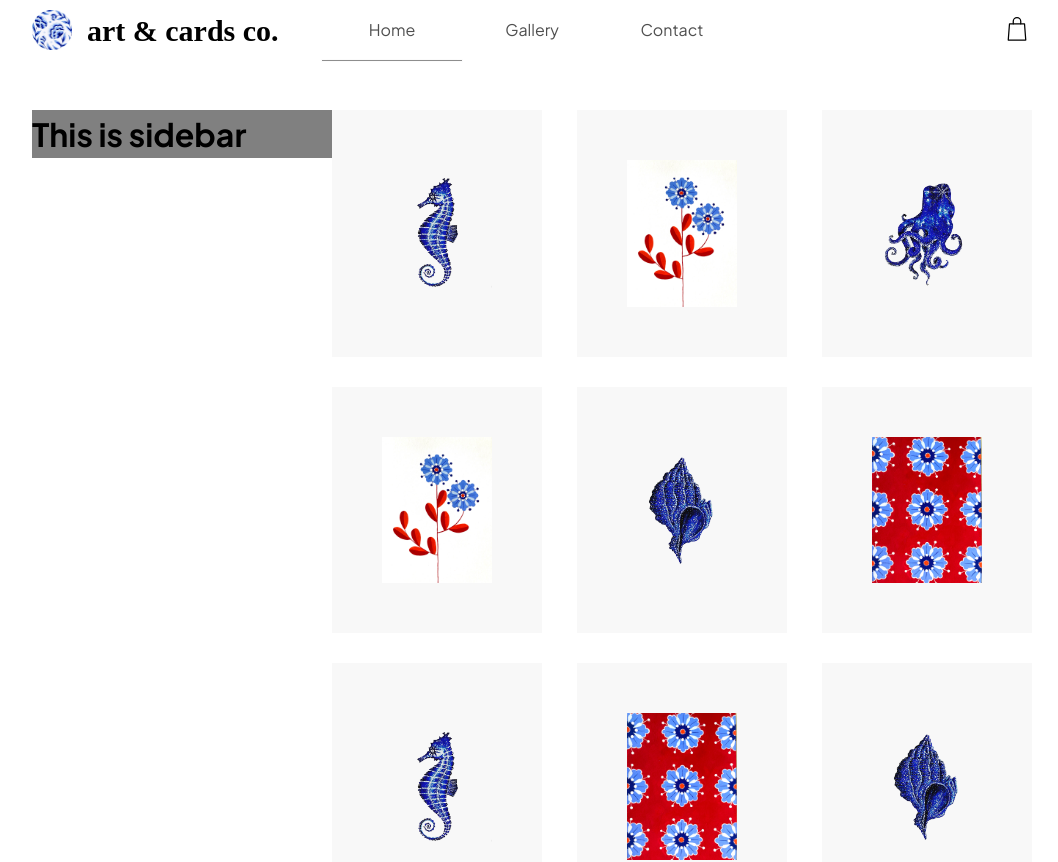
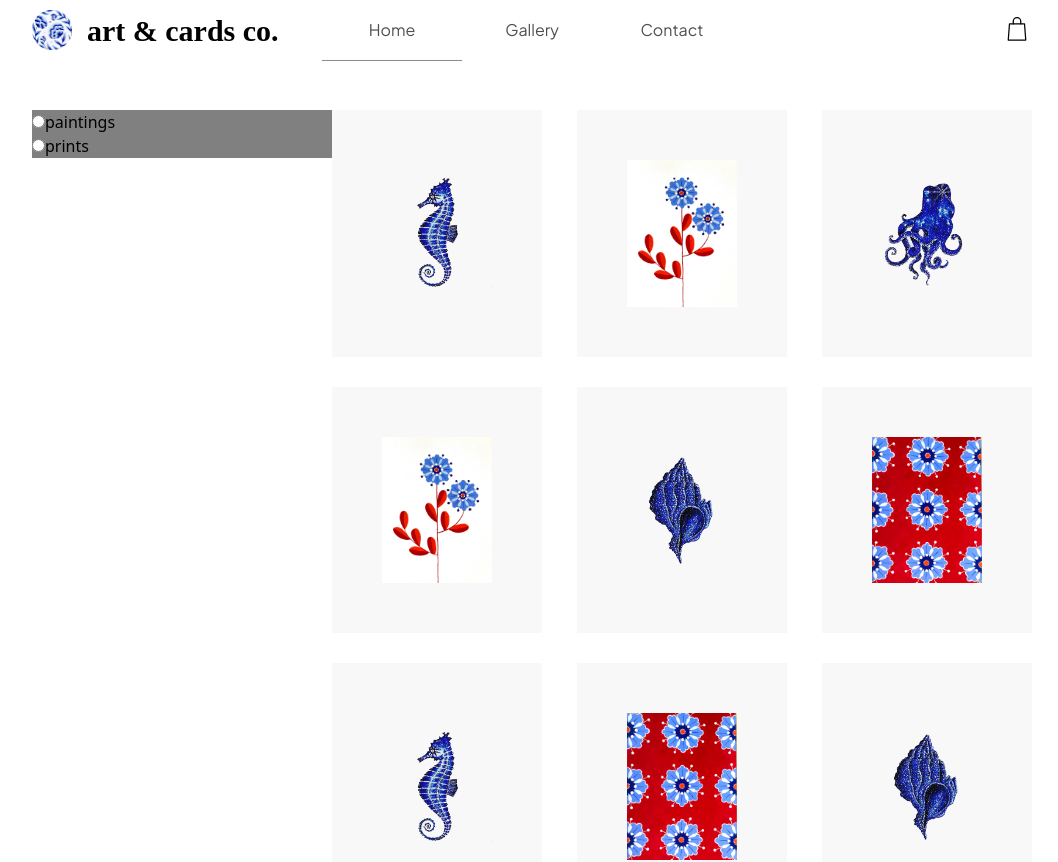
Before and after one commit to wellwe11/elliesWebsite, a React (Vite) app: page /gallery in a window 1280 px wide. Shown: the top 862 px of the page, without its empty margins (108-1166 px from the left). Built offline with nearby package versions, Linux system fonts and the light colour scheme; a web font is replaced by a local one.

Commit message:
added a working filter now. Next step is to add pages, so that you can only display a certain amount of objects per page

```diff
--- a/src/UI/UIComponents/BODY/gallery/GALLERY.jsx
+++ b/src/UI/UIComponents/BODY/gallery/GALLERY.jsx
@@ -2,25 +2,51 @@ import { useEffect, useState } from "react";
 import classes from "./GALLERY.module.scss";
 
 const Products = ({ products, filter }) => {
-  const mappedProducts = (
-    <div className={classes.productsContainer}>
-      {products.map((product, index) => (
-        <div key={index} className={classes.productWrapper}>
-          <img src={product.image} alt="" />
-        </div>
-      ))}
+  const displayedProducts = (
+    filter
+      ? // if filter is active, find matching objects
+        products.filter((obj) => obj?._embedded.details.type === filter)
+      : // else display all objects
+        products
+  ).map((product, index) => (
+    <div key={index} className={classes.productWrapper}>
+      <img src={product.image} alt="" />
+    </div>
+  ));
+
+  return (
+    <div className={classes.products}>
+      <div className={classes.productsContainer}>{displayedProducts}</div>
     </div>
   );
-
-  return <div className={classes.products}>{mappedProducts}</div>;
 };
 
-const FilterSideBar = ({ filter, setFilter }) => {
-  return (
-    <div className={classes.filterSideBar}>
-      <h1>This is sidebar</h1>
-    </div>
+const FilterSideBar = ({ data, filter, setFilter }) => {
+  // if user clicks on the same filter as currently active, it de-selects filter
+  const handleFilter = (e) => (!filter ? setFilter(e) : setFilter(null));
+
+  // all dataKeys are Object names, so dataKeys is i.e. paintings, prints etc.
+  const dataKeys = Object.keys(data);
+  const filterList = (
+    <ul>
+      {dataKeys.map((key, index) => (
+        <li key={index}>
+          <label>
+            <input
+              type="radio"
+              name="key-choices"
+              checked={filter === key}
+              onChange={() => setFilter(key)}
+              onClick={() => handleFilter(key)}
+            />
+            {key}
+          </label>
+        </li>
+      ))}
+    </ul>
   );
+
+  return <div className={classes.filterSideBar}>{filterList}</div>;
 };
 
 const Gallery = ({ data }) => {
@@ -44,11 +70,9 @@ const Gallery = ({ data }) => {
     setFlattedData(flattedData);
   }, [data]);
 
-  console.log(flattedData);
-
   const filterSideBarWrapper = (
     <div className={classes.filterSideBarWrapper}>
-      <FilterSideBar filter={filter} setFilter={setFilter} />
+      <FilterSideBar data={data} filter={filter} setFilter={setFilter} />
     </div>
   );
 
```
